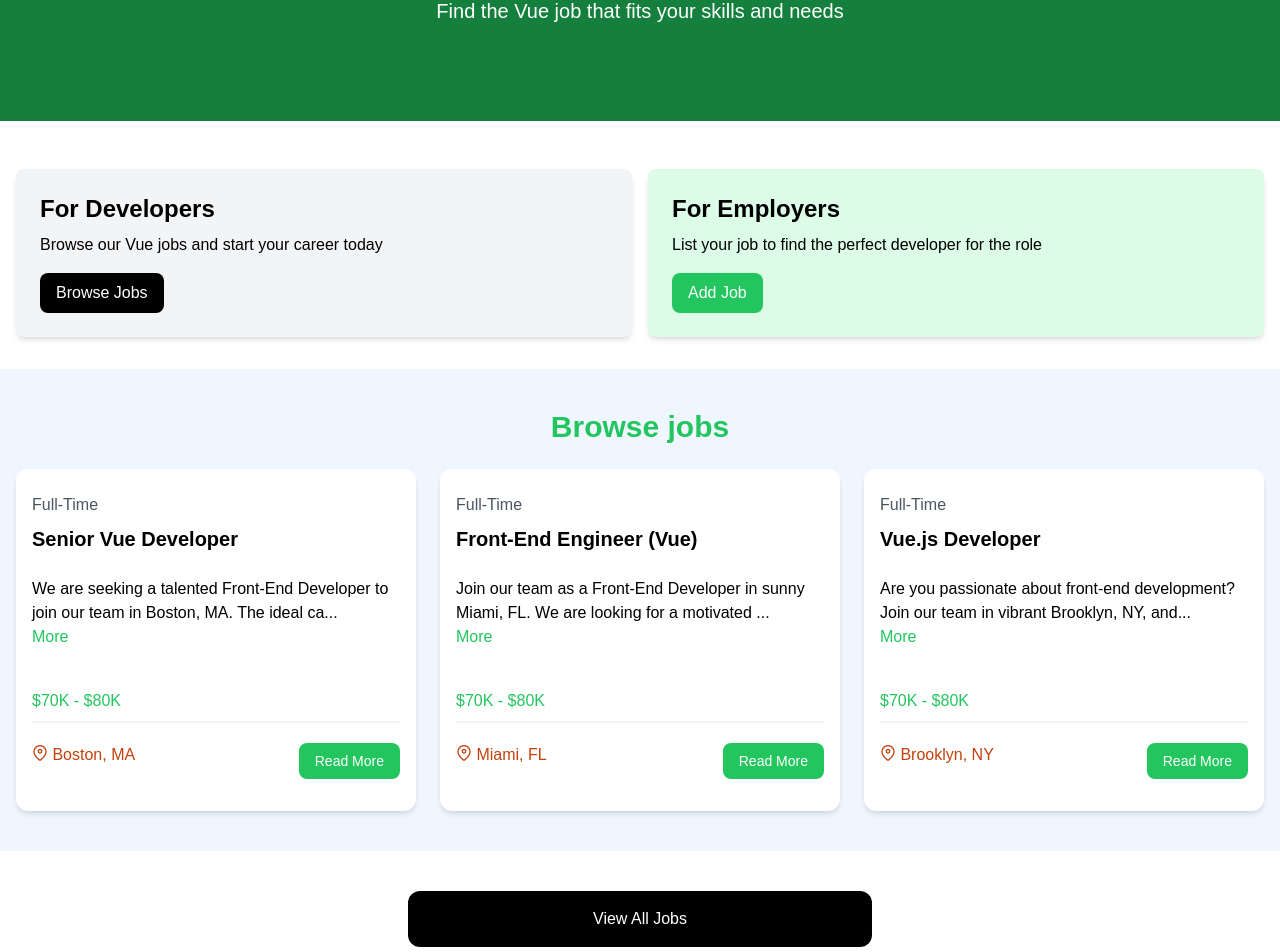
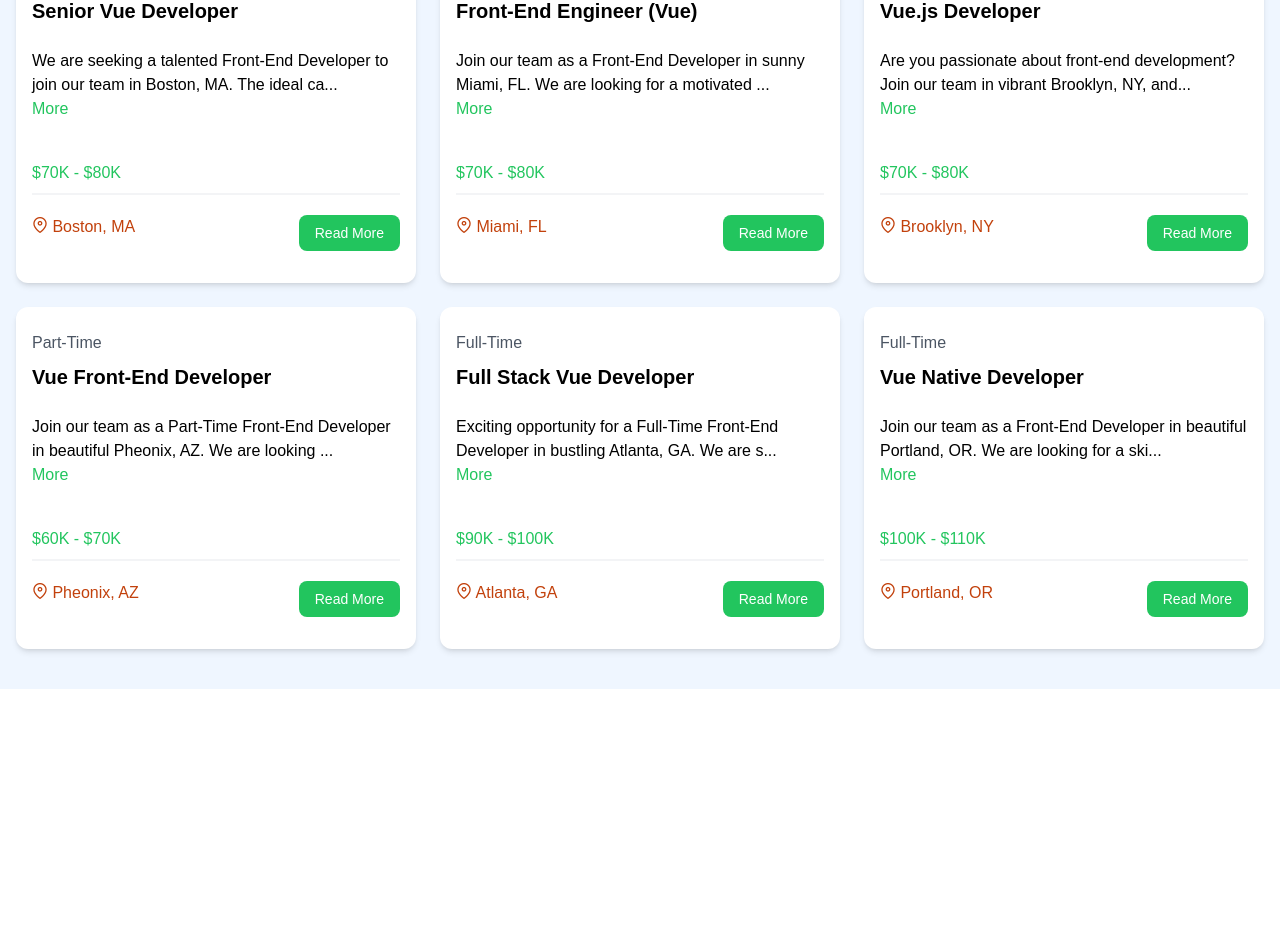
Before and after one commit to SamedyHUNX/VueJobs, a Vue app: page /jobs in a window 1280 px wide. Shown: the part 240-1192 px from the top of the page. After the commit the page ends 929 px from the top, so only its background shows below. Built offline with nearby package versions, Linux system fonts and the light colour scheme.

Commit message:
jobs page

```diff
--- a/src/App.vue
+++ b/src/App.vue
@@ -1,13 +1,9 @@
 <script setup>
 import Navbar from "./components/Navbar.vue";
-import Hero from "./components/Hero.vue";
-import HomeCards from "./components/HomeCards.vue";
-import JobListings from "./components/JobListings.vue";
+import { RouterView } from "vue-router";
 </script>
 
 <template>
   <Navbar />
-  <Hero />
-  <HomeCards />
-  <JobListings :limit="3" show-button="true" />
+  <RouterView />
 </template>
--- a/src/components/Navbar.vue
+++ b/src/components/Navbar.vue
@@ -19,17 +19,17 @@ import logo from "@/assets/img/logo.png";
           <div class="md:ml-auto">
             <div class="flex space-x-2">
               <a
-                href="index.html"
+                href="/"
                 class="text-white bg-green-900 hover:bg-gray-900 hover:text-white rounded-md px-3 py-2"
                 >Home</a
               >
               <a
-                href="jobs.html"
+                href="/jobs"
                 class="text-white hover:bg-green-900 hover:text-white rounded-md px-3 py-2"
                 >Jobs</a
               >
               <a
-                href="add-job.html"
+                href="/jobs/add"
                 class="text-white hover:bg-green-900 hover:text-white rounded-md px-3 py-2"
                 >Add Job</a
               >
--- a/src/router/index.js
+++ b/src/router/index.js
@@ -1,11 +1,13 @@
 import { createRouter, createWebHistory } from "vue-router";
 import HomeView from "@/views/HomeView.vue";
+import JobsView from "@/views/JobsView.vue";
 
 const router = createRouter({
-    history: createWebHistory(import.meta.env.BASE_URL),
-    routes: [
-        {path: '/', name: 'home', component: HomeView}
-    ]
-})
+  history: createWebHistory(import.meta.env.BASE_URL),
+  routes: [
+    { path: "/", name: "home", component: HomeView },
+    { path: "/jobs", name: "jobs", component: JobsView },
+  ],
+});
 
 export default router;
--- /dev/null
+++ b/src/views/JobsView.vue
@@ -0,0 +1,7 @@
+<script setup>
+import JobListings from "@/components/JobListings.vue";
+</script>
+
+<template>
+  <JobListings />
+</template>
```
